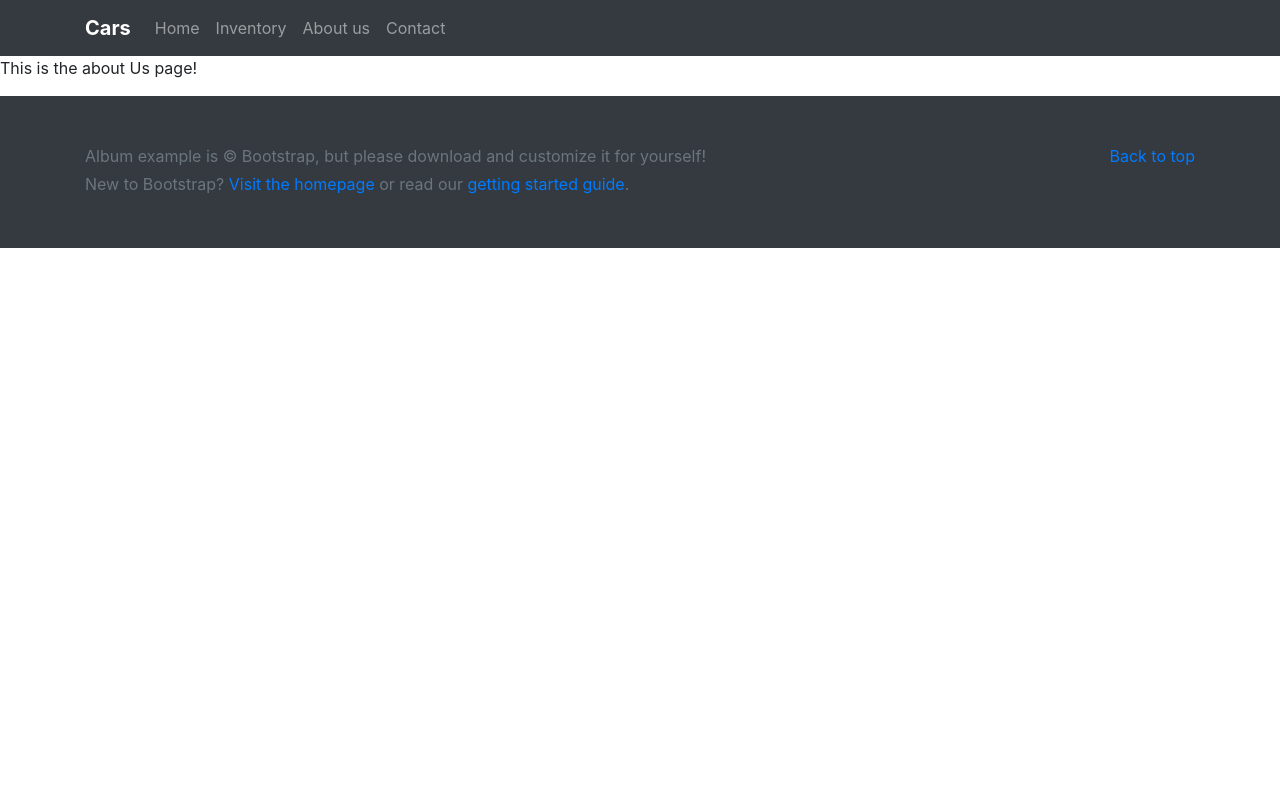
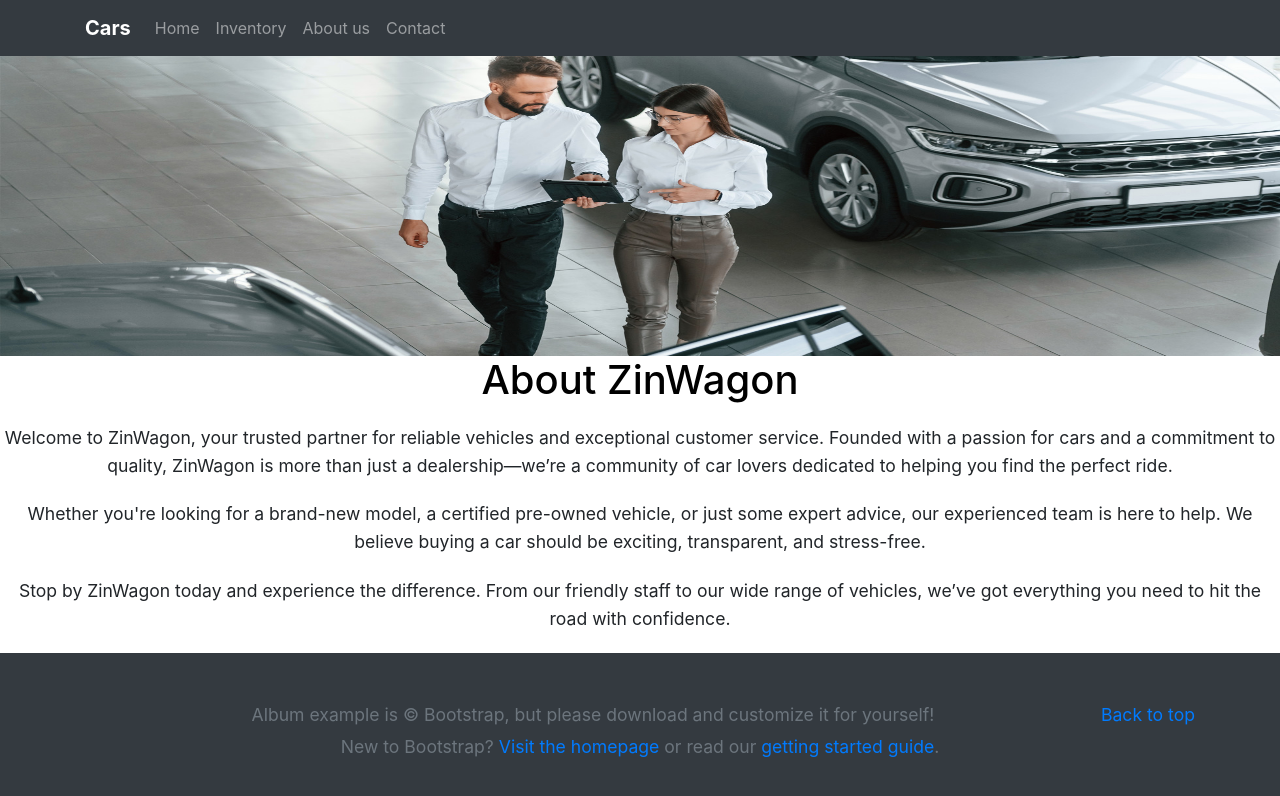
Before and after one commit to CurtisJLButler/The-Zin-Crew, a React (Vite) app in the folder client/: page /aboutus in a window 1280 px wide. Shown: the top 796 px of the page. Built offline with nearby package versions, Linux system fonts and the light colour scheme.

Commit message:
about done for now

```diff
--- a/client/src/components/AboutUs.jsx
+++ b/client/src/components/AboutUs.jsx
@@ -1,11 +1,26 @@
 import React from 'react';
-//import '../css/main.css'
+import '../css/AboutUs.css'
+import AboutBan from '../assets/aboutban.jpg'
 //import 'font-awesome/css/font-awesome.min.css';
 
 const Main = () => {
     return (
         <div>
-            <p> This is the about Us page!</p>
+            <img src={AboutBan} style={{width: "100%", height: "300px"}} />
+            <h2>About ZinWagon</h2>
+            <p>
+            Welcome to ZinWagon, your trusted partner for reliable vehicles and exceptional customer service.
+            Founded with a passion for cars and a commitment to quality, ZinWagon is more than just a dealership—we’re a community of car lovers
+            dedicated to helping you find the perfect ride.
+            </p>
+            <p>
+            Whether you're looking for a brand-new model, a certified pre-owned vehicle, or just some expert advice, our experienced team is here to help.
+            We believe buying a car should be exciting, transparent, and stress-free.
+            </p>
+            <p>
+            Stop by ZinWagon today and experience the difference. From our friendly staff to our wide range of vehicles, we’ve got everything you need
+            to hit the road with confidence.
+            </p>
         </div>
     )
 }
--- /dev/null
+++ b/client/src/css/AboutUs.css
@@ -0,0 +1,15 @@
+h2 {
+    font-size: 2.5rem;
+  color: black;
+  margin-bottom: 20px;
+  text-align: center;
+}
+
+p {
+    font-size: 1.1rem;
+    line-height: 1.6;
+    margin-bottom: 20px;
+    max-width: 130ch;
+    text-align: center;
+
+  }
```
Also changed, not shown: client/src/assets/aboutBan.jpg (added).
